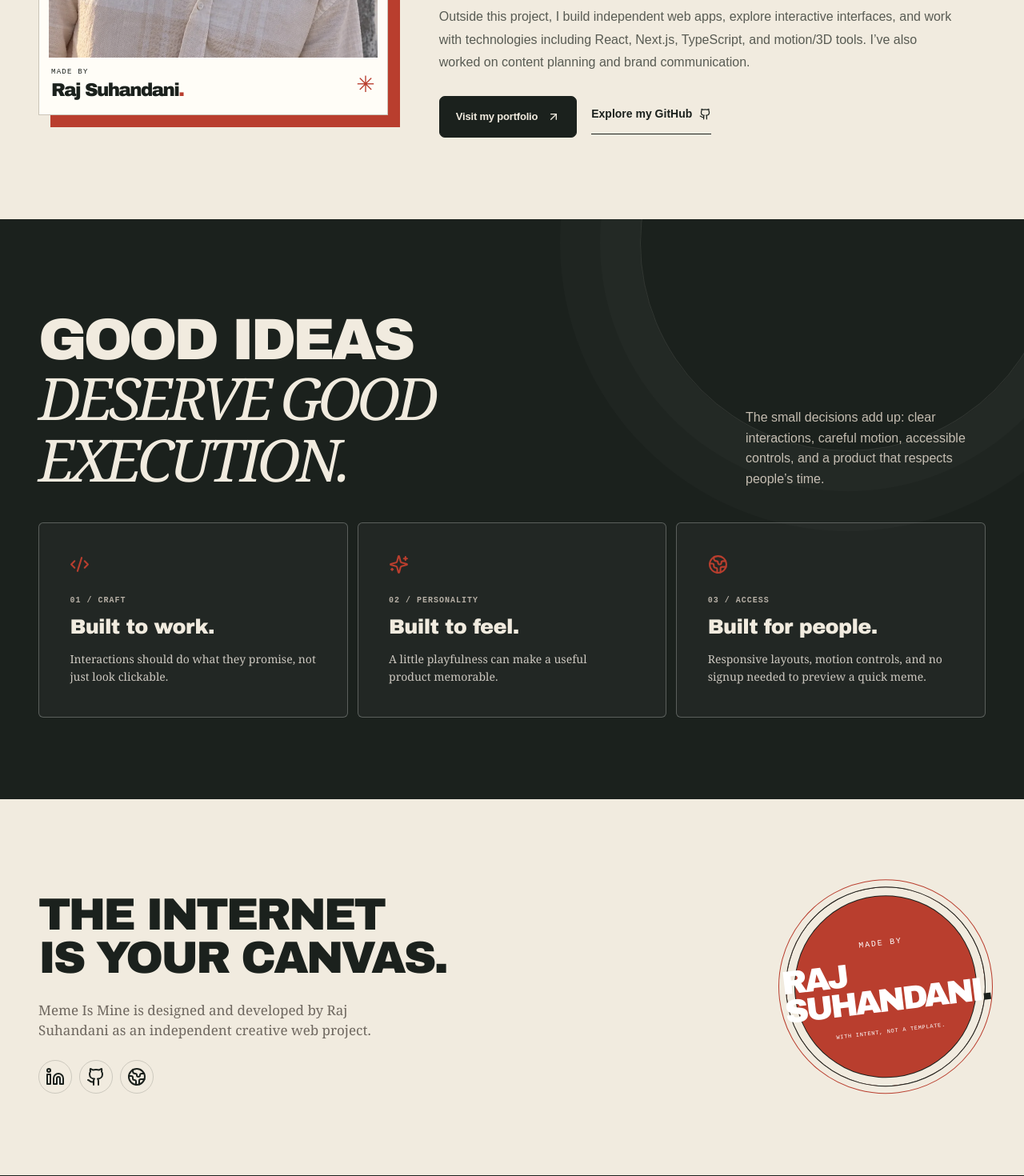
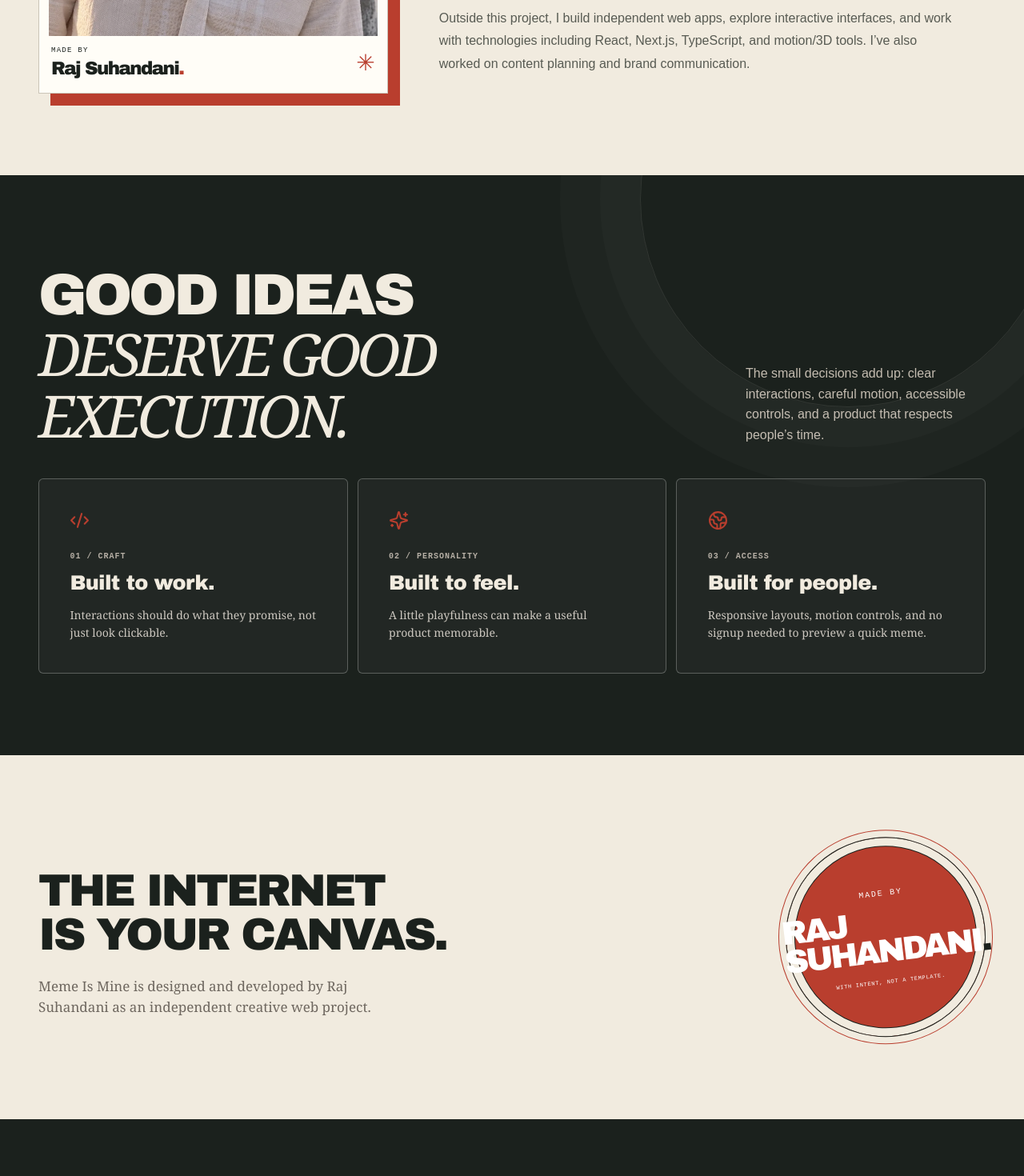
Before and after one commit to RAJ-SUHANDANI/MemeIsMine, a Next.js app: page /about in a window 1280 px wide. Shown: the part 1240-2710 px from the top of the page at 80% size. Built offline with nearby package versions, Linux system fonts and the light colour scheme; no server answers.

Commit message:
Polish consolidated navigation, remove source links and update archive regression tests

```diff
--- a/src/app/about/page.tsx
+++ b/src/app/about/page.tsx
@@ -5,9 +5,7 @@ import { motion, useReducedMotion } from "motion/react";
 import {
   ArrowUpRight,
   Code2,
-  Github,
   Globe2,
-  Linkedin,
   Sparkles,
 } from "lucide-react";
 import { SiteHeader } from "@/components/site";
@@ -96,24 +94,6 @@ export default function AboutPage() {
               React, Next.js, TypeScript, and motion/3D tools. I’ve also worked
               on content planning and brand communication.
             </p>
-            <div className="about-actions">
-              <a
-                className="button button-dark"
-                href="https://rajsuhandani.vercel.app/"
-                target="_blank"
-                rel="noreferrer"
-              >
-                Visit my portfolio <ArrowUpRight size={16} />
-              </a>
-              <a
-                className="text-link"
-                href="https://github.com/RAJ-SUHANDANI"
-                target="_blank"
-                rel="noreferrer"
-              >
-                Explore my GitHub <Github size={15} />
-              </a>
-            </div>
           </motion.div>
         </div>
       </section>
@@ -174,32 +154,7 @@ export default function AboutPage() {
               Meme Is Mine is designed and developed by Raj Suhandani as an
               independent creative web project.
             </p>
-            <div className="about-socials">
-              <a
-                href="https://www.linkedin.com/in/raj-suhandani-a4a393321"
-                target="_blank"
-                rel="noreferrer"
-                aria-label="Raj's LinkedIn"
-              >
-                <Linkedin />
-              </a>
-              <a
-                href="https://github.com/RAJ-SUHANDANI"
-                target="_blank"
-                rel="noreferrer"
-                aria-label="Raj's GitHub"
-              >
-                <Github />
-              </a>
-              <a
-                href="https://rajsuhandani.vercel.app/"
-                target="_blank"
-                rel="noreferrer"
-                aria-label="Raj's portfolio"
-              >
-                <Globe2 />
-              </a>
-            </div>
+
           </div>
           <motion.div
             className="about-end-stamp"
```
